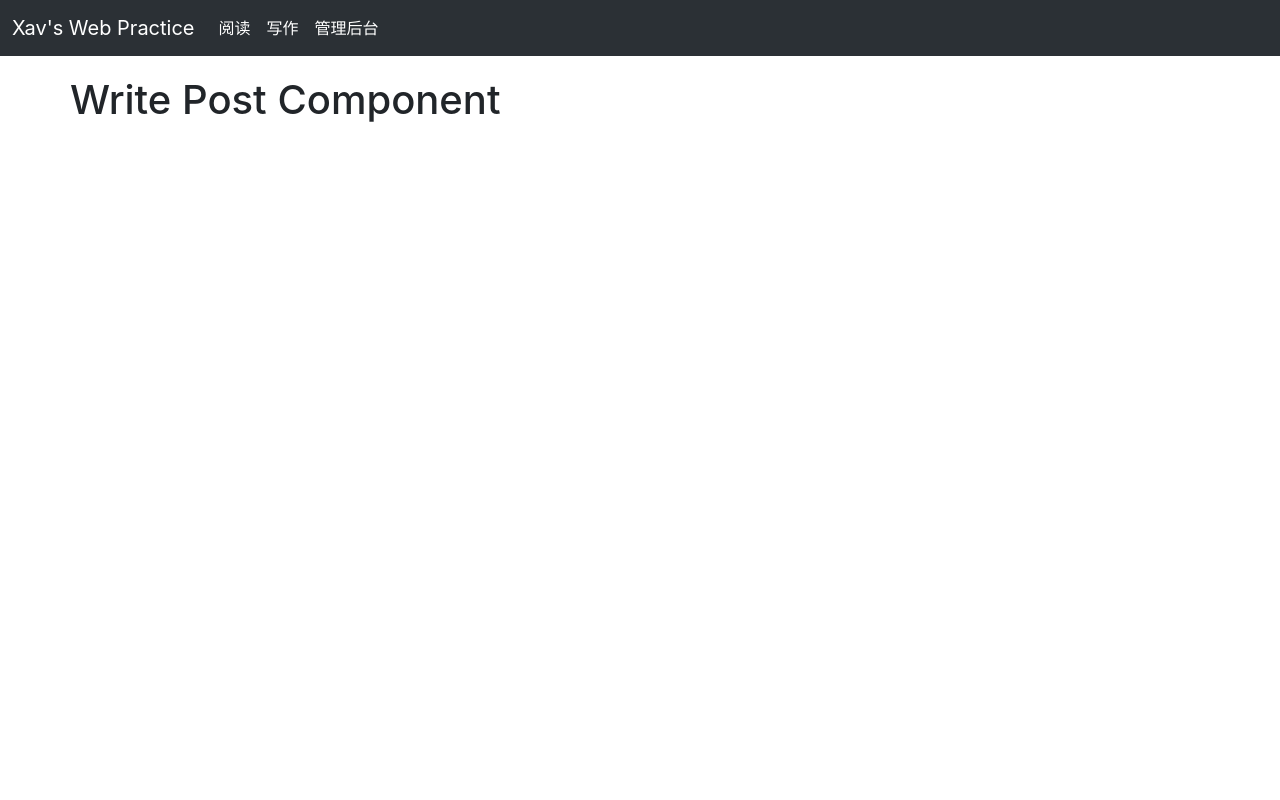
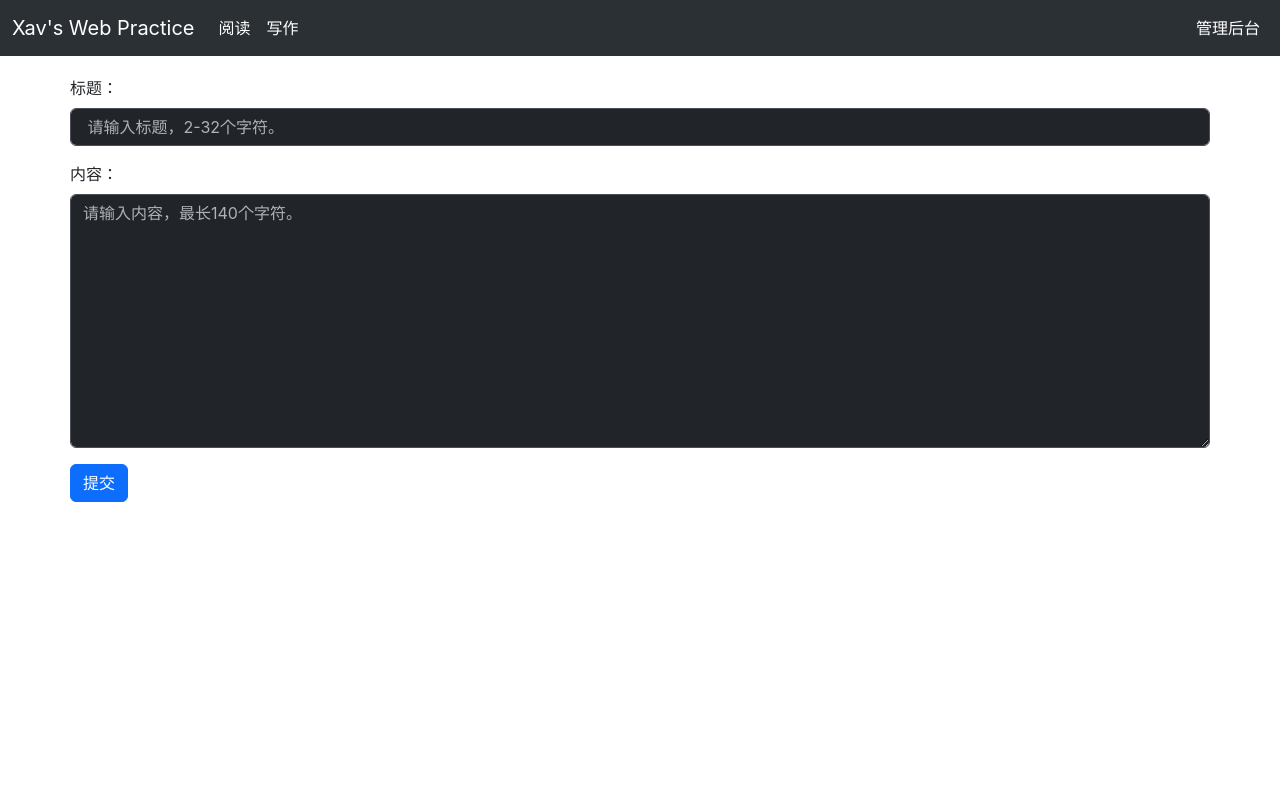
Before and after one commit to XavierElco/my-app, a React (Create React App) app: page /write-post in a window 1280 px wide. Shown: the top 800 px of the page. Built offline with nearby package versions, Linux system fonts and the light colour scheme.

Commit message:
表单基础处理逻辑

```diff
--- a/src/components/nav-bar/index.jsx
+++ b/src/components/nav-bar/index.jsx
@@ -26,7 +26,9 @@ export default props=>{
                             写作
                         </NavLink>
                     </li>
-                    <li className="nav-item ">
+                </ul>
+                <ul className="navbar-nav navbat-right">
+                    <li className="nav-item">
                             <NavLink
                                 className="nav-link active"
                                 aria-current="post list"
--- a/src/components/write-post/index.jsx
+++ b/src/components/write-post/index.jsx
@@ -1,7 +1,54 @@
+
+
 export default props=>{
+
+    const handleSubmit = (e)=>{
+        console.log("submmit");
+        // 1. 阻止表单默认提交行为
+        e.preventDefault();
+
+        // 2. 获取表单数据
+        const form = e.target;
+        const formData = new FormData(form);
+
+        const data=Object.fromEntries(formData.entries()); //整理成POJO
+        console.log(data);
+
+        // 3. 数据校验（minLength, maxLength, text, number reguler expression...)
+        //    自己写代码校验，失败就提示用户，不提交数据
+
+        // 4. 提交数据
+
+    }
     return(
-        <div>
-            <h1>Write Post Component</h1>
+        <div className="row">
+            <div className="col-md-12">
+                <form noValidate onSubmit={handleSubmit}>
+                    <div className="mb-3">
+                        <label className="form-label">标题：</label>
+                        <input
+                            name="title"
+                            type="text"
+                            className="form-control"
+                            placeholder=" 请输入标题，2-32个字符。"/>
+                    </div>
+
+                    <div className="mb-3">
+                        <label className="form-label">内容：</label>
+                        <textarea
+                            name="content"
+                            className="form-control"
+                            rows="10"
+                            placeholder="请输入内容，最长140个字符。"></textarea>
+                    </div>
+
+                    <button
+                        type="submit"
+                        className="btn btn-primary">
+                        提交
+                    </button>
+                </form>
+            </div>
         </div>
     )
 }
```
Lines whose indentation alone changed are shown as unchanged.
